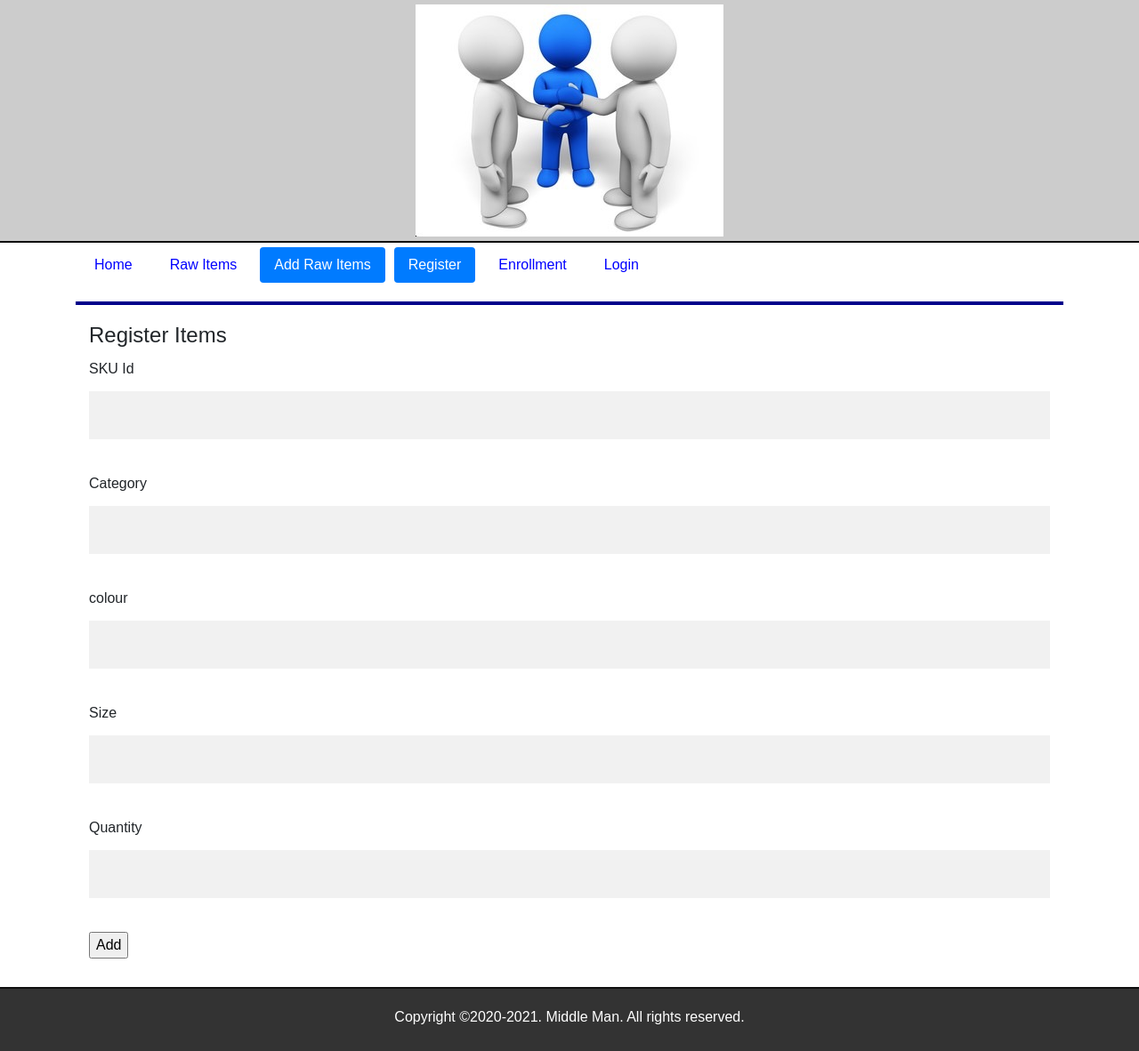
After one commit to shravantawri/Middleman, a Flask app: page /items/raw/add in a window 1280 px wide. The commit adds this page. Shown: the whole page at 89% size. Run offline with Flask 2, Linux system fonts and the light colour scheme; some libraries are stand-ins or nearby versions.

Commit message:
feat: add register item page

```diff
--- a/application/forms.py
+++ b/application/forms.py
@@ -1,7 +1,7 @@
 from flask_wtf import FlaskForm
 from wtforms import StringField, PasswordField, SubmitField, BooleanField
 from wtforms.validators import DataRequired, Email, Length, EqualTo, ValidationError
-from application.models import User
+from application.models import User, RawItem
 
 
 class LoginForm(FlaskForm):
@@ -28,3 +28,18 @@ class RegistrationForm(FlaskForm):
         user = User.query.filter_by(email=email.data).first()
         if user:
             raise ValidationError("Email is already in use!")
+
+
+class ItemForm(FlaskForm):
+    sku_id = StringField("SKU Id", validators=[DataRequired()])
+    category = StringField("Category", validators=[DataRequired()])
+    colour = StringField(
+        "colour", validators=[DataRequired()])
+    size = StringField("Size", validators=[DataRequired()])
+    quantity = StringField("Quantity", validators=[DataRequired()])
+    submit = SubmitField("Add")
+
+    def validate_sku_id(self, sku_id):
+        raw_item = RawItem.query.filter_by(sku_id=sku_id.data).first()
+        if raw_item:
+            raise ValidationError("SKU Id is already in use!")
--- a/application/routes.py
+++ b/application/routes.py
@@ -1,7 +1,7 @@
 from application import app, models, db
 from flask import render_template, request, json, Response, jsonify, redirect, flash, url_for
 from application.models import User, RawItem, Enrollment
-from application.forms import LoginForm, RegistrationForm
+from application.forms import LoginForm, RegistrationForm, ItemForm
 
 import os
 
@@ -34,6 +34,29 @@ def raw_items(term=None):
     raw_item_data = RawItem.query.all()
 
     return render_template("raw_items.html", rawItemData=raw_item_data)
+
+
+@app.route("/items/raw/add", methods=["GET", "POST"])
+def add_raw_items():
+    form = ItemForm()
+    if form.validate_on_submit():
+        sku_id = form.sku_id.data
+        category = form.category.data
+        colour = form.colour.data
+        size = form.size.data
+        quantity = form.quantity.data
+        raw_item = RawItem(
+            sku_id=sku_id,
+            category=category,
+            colour=colour,
+            size=size,
+            quantity=quantity
+        )
+        db.session.add(raw_item)
+        db.session.commit()
+        flash("You have successfully added the Item", "success")
+        return redirect(url_for('raw_items'))
+    return render_template("register_item.html", title="Register Items", form=form, register=True)
 
 
 @app.route("/register", methods=["GET", "POST"])
--- a/application/templates/includes/nav.html
+++ b/application/templates/includes/nav.html
@@ -1,16 +1,22 @@
 <header>
     <nav>
         <ul class="nav nav-pills">
-                <li class="nav-item"><a href="{{ url_for('index') }}" class="nav-link {% if index %}active{% endif %}">Home</a></li>
-                <li class="nav-item"><a href="{{ url_for('raw_items') }}" class="nav-link {% if courses %}active{% endif %}">Raw Items</a></li>
+            <li class="nav-item"><a href="{{ url_for('index') }}"
+                    class="nav-link {% if index %}active{% endif %}">Home</a></li>
+            <li class="nav-item"><a href="{{ url_for('raw_items') }}"
+                    class="nav-link {% if courses %}active{% endif %}">Raw Items</a></li>
+            <li class="nav-item"><a href="{{ url_for('add_raw_items') }}"
+                    class="nav-link {% if register %}active{% endif %}">Add Raw Items</a></li>
+            {% if not session['username'] %}
+            <li class="nav-item"><a href="{{ url_for('register') }}"
+                    class="nav-link {% if register %}active{% endif %}">Register</a></li>
+            {% endif %}
+            <li class="nav-item"><a href="{{ url_for('enrollment') }}"
+                    class="nav-link {% if enrollment %}active{% endif %}">Enrollment</a></li>
 
             {% if not session['username'] %}
-                <li class="nav-item"><a href="{{ url_for('register') }}" class="nav-link {% if register %}active{% endif %}">Register</a></li>
-                {% endif %}
-                <li class="nav-item"><a href="{{ url_for('enrollment') }}" class="nav-link {% if enrollment %}active{% endif %}">Enrollment</a></li>
-
-                {% if not session['username'] %}
-                <li class="nav-item"><a href="{{ url_for('login') }}" class="nav-link {% if login %}active{% endif %}">Login</a></li>
+            <li class="nav-item"><a href="{{ url_for('login') }}"
+                    class="nav-link {% if login %}active{% endif %}">Login</a></li>
             {% else %}
             <li class="nav-item"><a href="{{ url_for('logout') }}" class="nav-link">Logout</a></li>
             {% endif %}
--- /dev/null
+++ b/application/templates/register_item.html
@@ -0,0 +1,53 @@
+
+    {% extends "layout.html" %}
+
+    {% block content %}
+
+    <div class="container">
+         <form name="login" action="" method="post" novalidate>
+        <fieldset class="form-group">
+            <legend>{{title}}</legend>
+            {{ form.hidden_tag() }}
+                <p> {{ form.sku_id.label }}</br>
+                    {{ form.sku_id }}
+                    {% for error in form.sku_id.errors %}
+                     <span class="error-message">{{ error }}</span>
+                    {% endfor %}
+                </p>
+
+                <p> {{ form.category.label }}</br>
+                    {{ form.category }}
+                    {% for error in form.category.errors %}
+                     <span class="error-message">{{ error }}</span>
+                    {% endfor %}
+                </p>
+
+                <p> {{ form.colour.label }}</br>
+                    {{ form.colour }}
+                    {% for error in form.colour.errors %}
+                     <span class="error-message">{{ error }}</span>
+                    {% endfor %}
+                </p>
+
+                <p> {{ form.size.label }}</br>
+                    {{ form.size }}
+                    {% for error in form.size.errors %}
+                     <span class="error-message">{{ error }}</span>
+                    {% endfor %}
+                </p>
+
+                <p> {{ form.quantity.label }}</br>
+                    {{ form.quantity }}
+                    {% for error in form.quantity.errors %}
+                     <span class="error-message">{{ error }}</span>
+                    {% endfor %}
+                </p>
+
+                <p>
+                    {{ form.submit() }}
+                </p>
+
+        </fieldset>
+        </form>
+    </div>
+    {% endblock %}
```
Also changed, not shown: migrations/versions/6dc7cf1294e7_.py (added, +30 -0 lines), migrations/versions/be88579480a6_.py (added, +30 -0 lines). Lines whose indentation alone changed are shown as unchanged.
